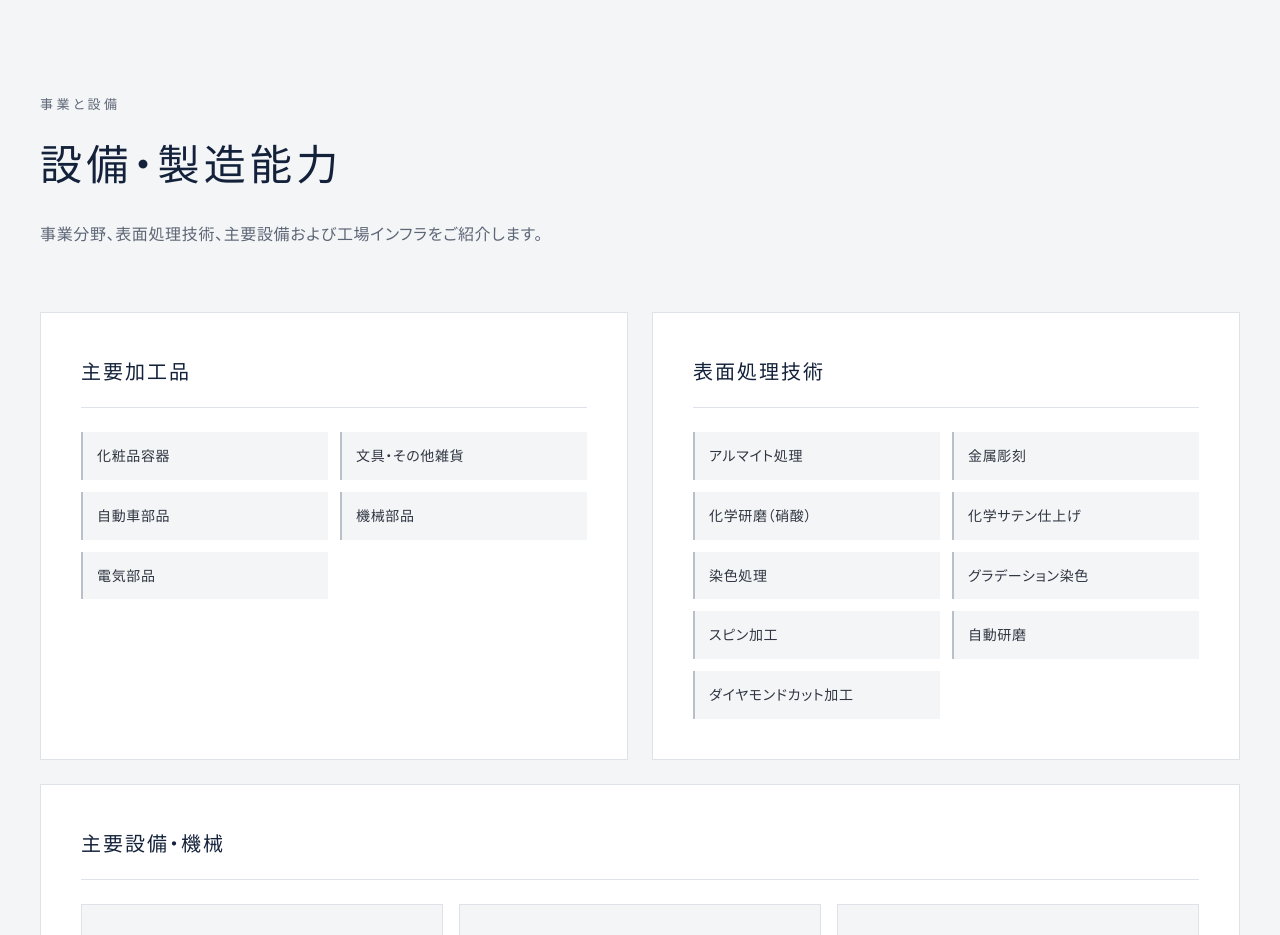
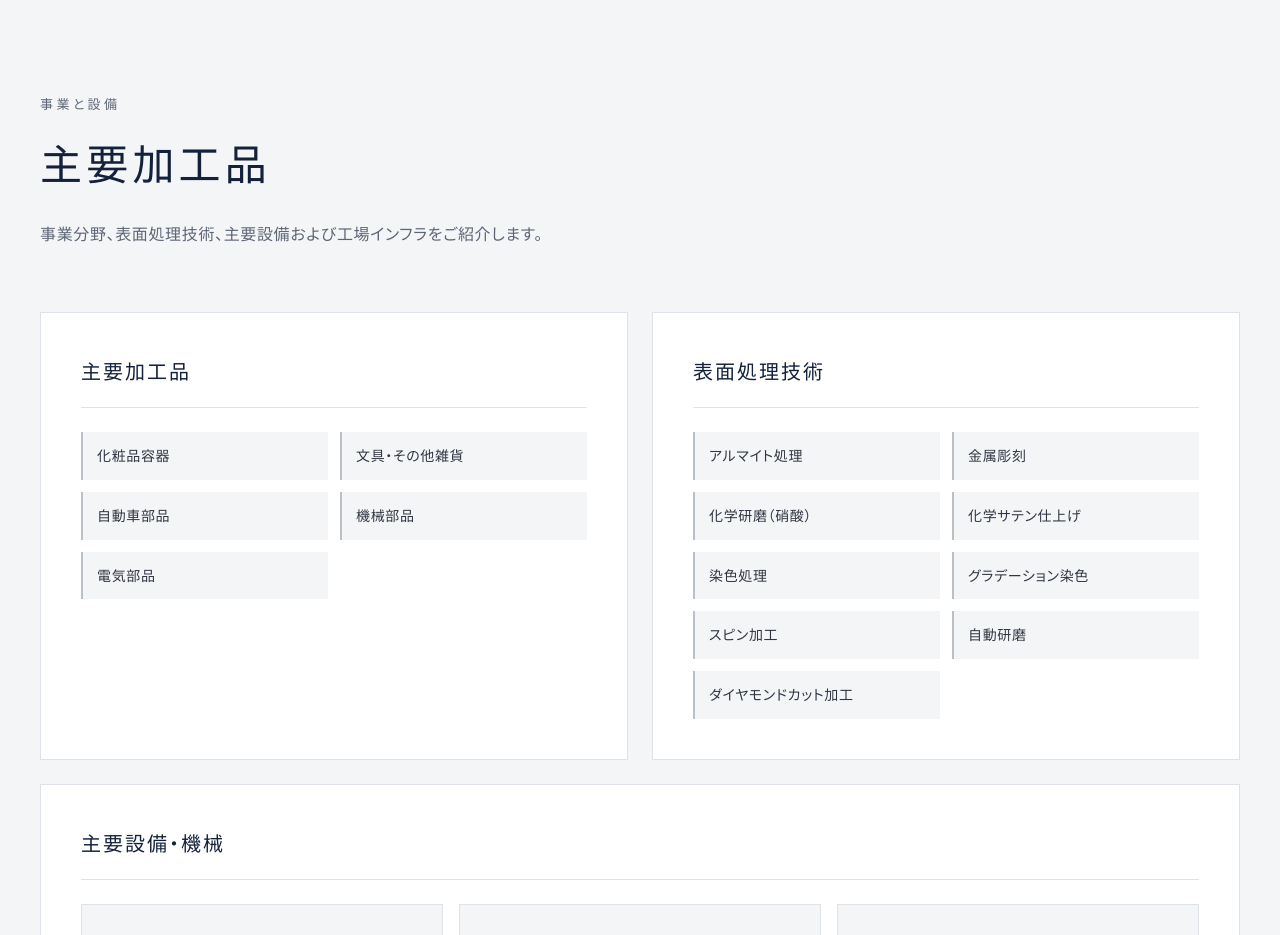
Before and after one commit to AmanaAmeerxyz/nakajimakinzoku, a React (Vite) app: page / in a window 1280 px wide. Shown: the part 3520-4455 px from the top of the page. Built offline with nearby package versions, Linux system fonts and the light colour scheme.

Commit message:
content changed

```diff
--- a/src/components/Facilities.tsx
+++ b/src/components/Facilities.tsx
@@ -53,7 +53,7 @@ export function Facilities() {
           <header className="section-head">
             <p className="section-head__eyebrow">事業と設備</p>
             <h2 id="facilities-title" className="section-head__title">
-              設備・製造能力
+              主要加工品
             </h2>
             <p className="section-head__lead">
               事業分野、表面処理技術、主要設備および工場インフラをご紹介します。
```
